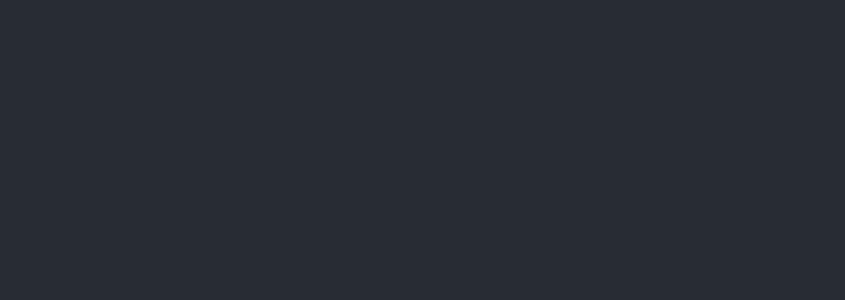
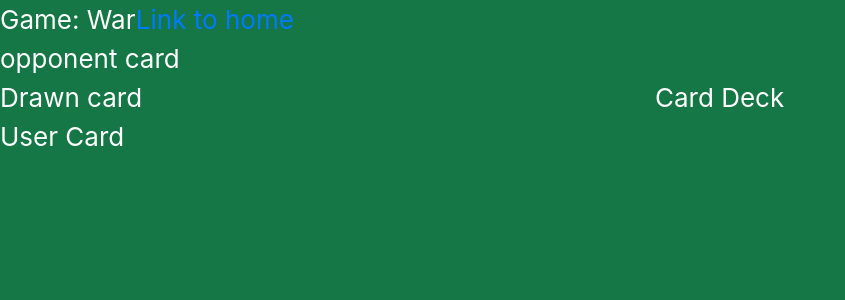
Before and after one commit to LaurenNoeltner/playing_cards, a React (Create React App) app in the folder client/: page /CardTable in a window 1280 px wide. Shown: the top 300 px of the page, without its empty margins (0-845 px from the left). Built offline with nearby package versions, Linux system fonts and the light colour scheme.

Commit message:
basic site runthrough and bootstrapping done

```diff
--- a/client/public/index.html
+++ b/client/public/index.html
@@ -29,15 +29,20 @@
   <body>
     <noscript>You need to enable JavaScript to run this app.</noscript>
     <div id="root"></div>
-    <!--
-      This HTML file is a template.
-      If you open it directly in the browser, you will see an empty page.
-
-      You can add webfonts, meta tags, or analytics to this file.
-      The build step will place the bundled scripts into the <body> tag.
-
-      To begin the development, run `npm start` or `yarn start`.
-      To create a production bundle, use `npm run build` or `yarn build`.
-    -->
+    <script
+      src="https://code.jquery.com/jquery-3.2.1.slim.min.js"
+      integrity="sha384-KJ3o2DKtIkvYIK3UENzmM7KCkRr/rE9/Qpg6aAZGJwFDMVNA/GpGFF93hXpG5KkN"
+      crossorigin="anonymous"
+    ></script>
+    <script
+      src="https://cdnjs.cloudflare.com/ajax/libs/popper.js/1.12.9/umd/popper.min.js"
+      integrity="sha384-ApNbgh9B+Y1QKtv3Rn7W3mgPxhU9K/ScQsAP7hUibX39j7fakFPskvXusvfa0b4Q"
+      crossorigin="anonymous"
+    ></script>
+    <script
+      src="https://maxcdn.bootstrapcdn.com/bootstrap/4.0.0/js/bootstrap.min.js"
+      integrity="sha384-JZR6Spejh4U02d8jOt6vLEHfe/JQGiRRSQQxSfFWpi1MquVdAyjUar5+76PVCmYl"
+      crossorigin="anonymous"
+    ></script>
   </body>
 </html>
--- a/client/src/App.css
+++ b/client/src/App.css
@@ -1,25 +1,10 @@
-.App {
-  text-align: center;
-}
 
-.App-logo {
-  height: 40vmin;
-  pointer-events: none;
-}
-
-@media (prefers-reduced-motion: no-preference) {
-  .App-logo {
-    animation: App-logo-spin infinite 20s linear;
-  }
-}
 
 .App-header {
-  background-color: #282c34;
+  background-color: #147745;
   min-height: 100vh;
   display: flex;
   flex-direction: column;
-  align-items: center;
-  justify-content: center;
   font-size: calc(10px + 2vmin);
   color: white;
 }
@@ -27,12 +12,3 @@
 .App-link {
   color: #61dafb;
 }
-
-@keyframes App-logo-spin {
-  from {
-    transform: rotate(0deg);
-  }
-  to {
-    transform: rotate(360deg);
-  }
-}
--- a/client/src/App.js
+++ b/client/src/App.js
@@ -2,6 +2,8 @@ import Start from "./components/Start";
 import CardTable from "./components/CardTable";
 import './App.css';
 import { BrowserRouter as Router, Route, Switch } from "react-router-dom";
+import "bootstrap/dist/css/bootstrap.min.css";
+
 
 function App() {
   return (
--- a/client/src/components/CardTable.jsx
+++ b/client/src/components/CardTable.jsx
@@ -1,11 +1,28 @@
 import React from 'react';
+import Header from "./Header";
 
 const CardTable = () => {
     return (
-        <div className="cardTable">
-            <div className="">
-                <div className="">
-
+        <div>
+            <Header />
+            <div className="row opponentRow">
+                <div className="col-12">
+                    <div className="opponentCard">
+                        opponent card
+                    </div>
+                </div>
+            </div>
+            <div className="row middleRow">
+                <div className="col-6 drawnCard">
+                    Drawn card
+                </div>
+                <div className="col-6 cardDeck">
+                    Card Deck
+                </div>
+            </div>
+            <div className="row userRow">
+                <div className="col-12">
+                    User Card
                 </div>
             </div>
         </div>
--- a/client/src/components/Header.jsx
+++ b/client/src/components/Header.jsx
@@ -1,11 +1,12 @@
 import React from 'react';
+import { Link } from "react-router-dom";
 
 const Header = () => {
     return (
         <div className="row">
             <div className="col-12">
              Game: War
-             <Link to="/"></Link>
+             <Link to="/">Link to home</Link>
             </div>
         </div>
     );
```
